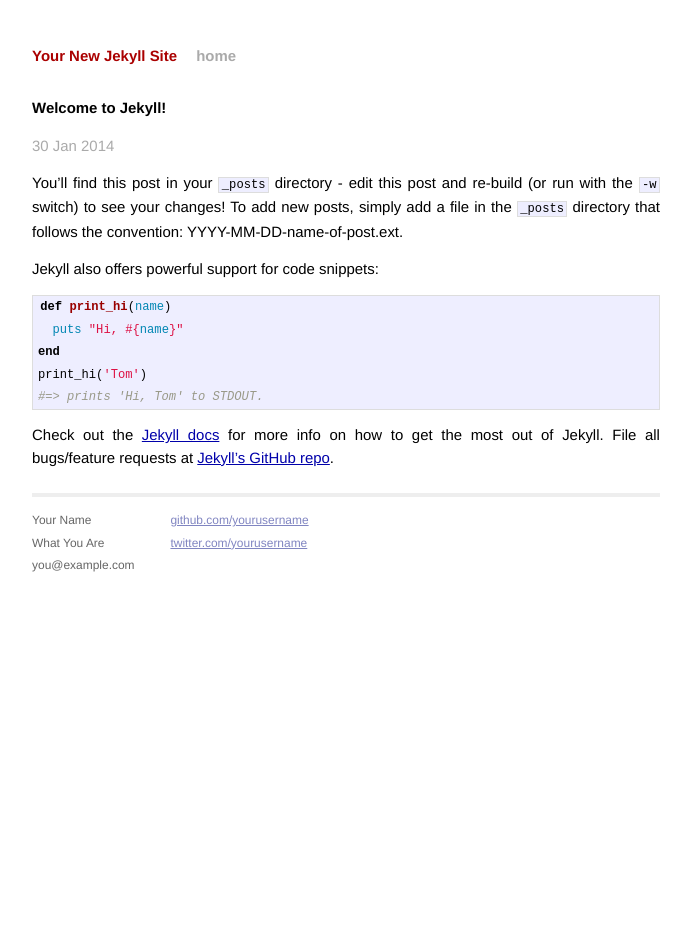
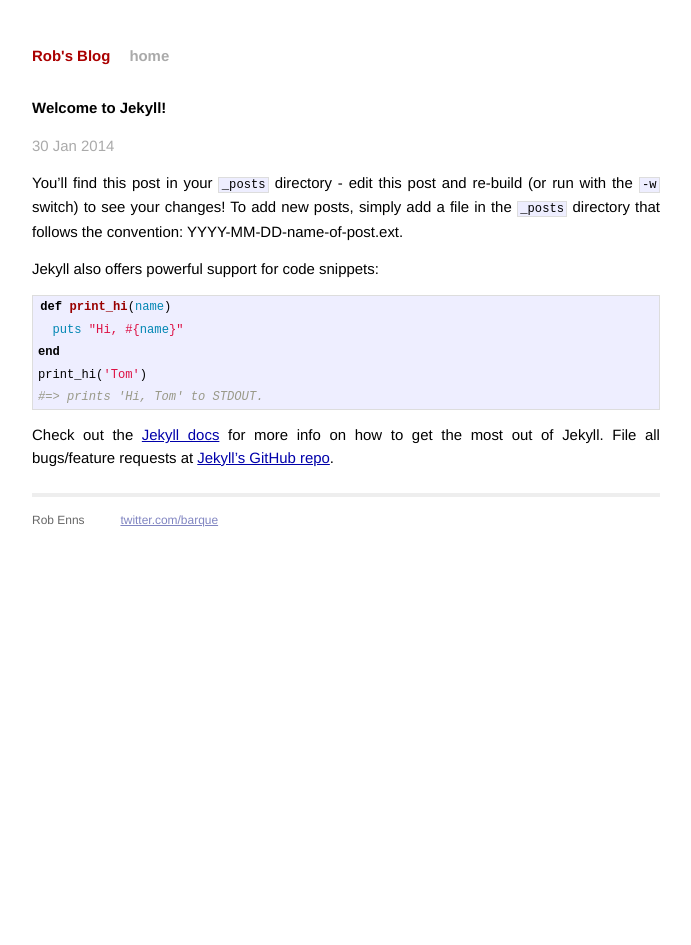
Before and after one commit to rpe/rpe.github.io, a Jekyll site: the page built from _posts/2014-01-30-welcome-to-jekyll.markdown, in a window 1280 px wide. Shown: the whole page, without its empty margins (294-985 px from the left). Built offline with Jekyll 4.4.1, drawn with Linux system fonts in a browser that asks for light colours; Markdown is read by kramdown in place of the engine named in the settings.

Commit message:
Add a few details.

```diff
--- a/_config.yml
+++ b/_config.yml
@@ -1,3 +1,3 @@
-name: Your New Jekyll Site
+name: Rob's Blog
 markdown: redcarpet
 pygments: true
--- a/_layouts/default.html
+++ b/_layouts/default.html
@@ -26,15 +26,12 @@
           <div class="footer">
             <div class="contact">
               <p>
-                Your Name<br />
-                What You Are<br />
-                you@example.com
+                Rob Enns<br />
               </p>
             </div>
             <div class="contact">
               <p>
-                <a href="https://github.com/yourusername">github.com/yourusername</a><br />
-                <a href="https://twitter.com/yourusername">twitter.com/yourusername</a><br />
+                <a href="https://twitter.com/barque">twitter.com/barque</a><br />
               </p>
             </div>
           </div>
```
